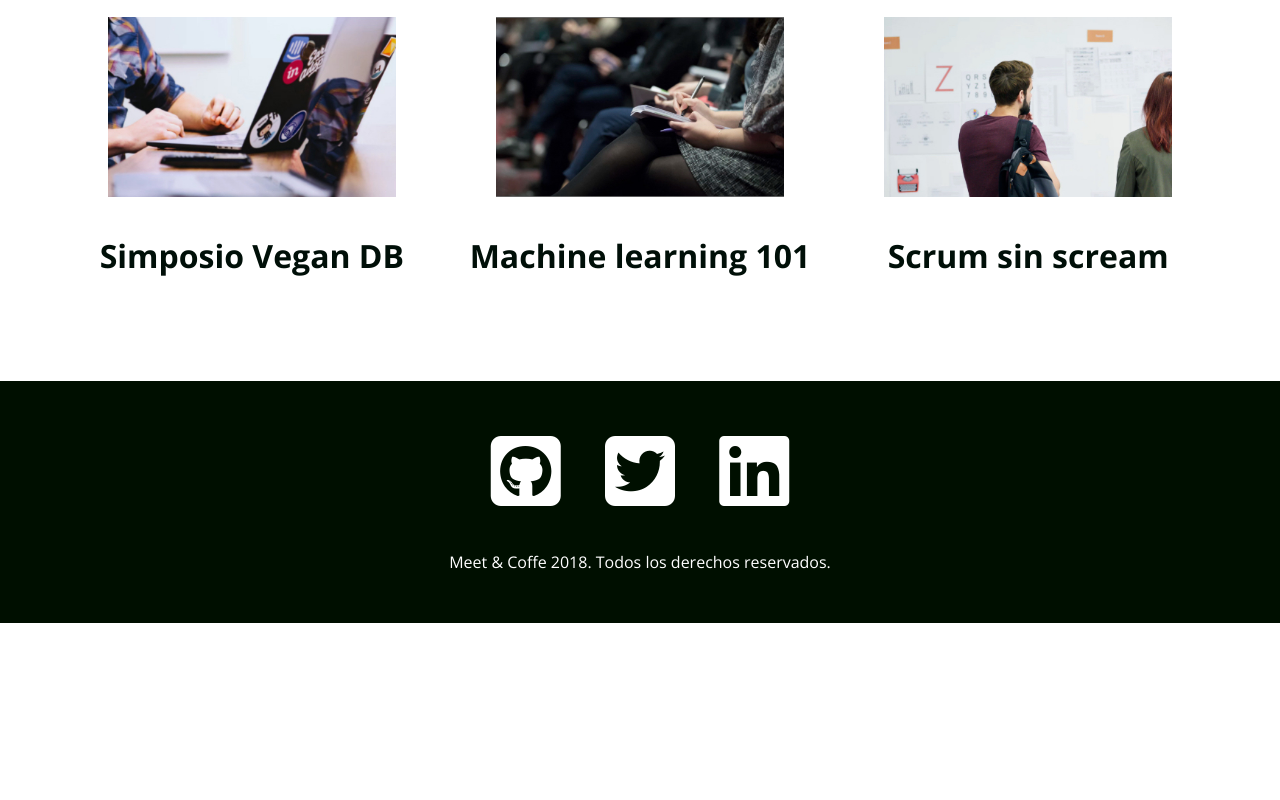
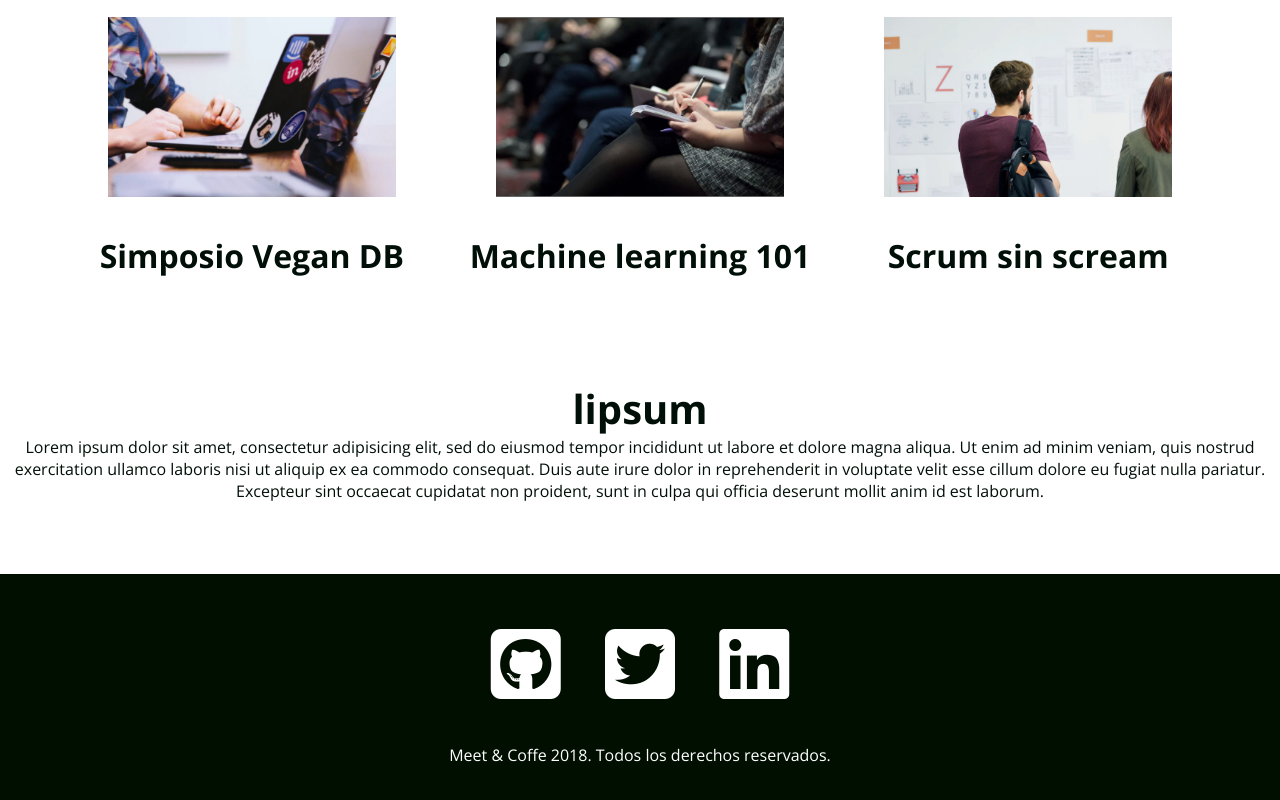
Before and after one commit to ariel-alvear/meet-coffe, a plain HTML site: page index.html in a window 1280 px wide. Shown: the part 1535-2335 px from the top of the page. Before the commit the page ends 2158 px from the top, so only its background shows below. Drawn offline with nearby package versions, Linux system fonts and the light colour scheme.

Commit message:
texto agregado al index de meet&coffee

```diff
--- a/index.html
+++ b/index.html
@@ -76,6 +76,12 @@
     </article>
 </section>
 
+<section>
+  <h2>lipsum</h2>
+  <p>Lorem ipsum dolor sit amet, consectetur adipisicing elit, sed do eiusmod tempor incididunt ut labore et dolore magna aliqua. Ut enim ad minim veniam, quis nostrud exercitation ullamco laboris nisi ut aliquip ex ea commodo consequat. Duis aute irure dolor in reprehenderit in voluptate velit esse cillum dolore eu fugiat nulla pariatur. Excepteur sint occaecat cupidatat non proident, sunt in culpa qui officia deserunt mollit anim id est laborum.</p>
+</section>
+
+
 <footer id="contacto" class="oscuro">
   <a href="https://github.com/" target="_blank"><i class="fab fa-github-square fa-5x"></i></a>
   <a href="https://twitter.com/home" target="_blank"><i class="fab fa-twitter-square fa-5x"></i></a>
```
